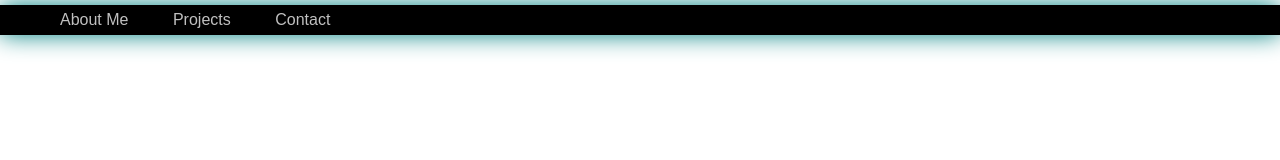
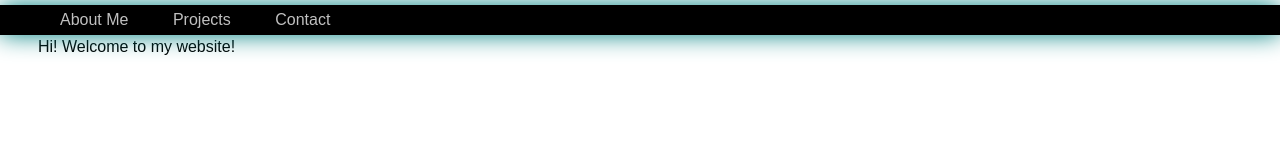
Before and after one commit to LukeNotDuke/LukeNotDuke.github.io, a plain HTML site: page index.html in a window 1280 px wide. Drawn offline with Linux system fonts and the light colour scheme.

Commit message:
Add body text!

```diff
--- a/index.html
+++ b/index.html
@@ -40,5 +40,6 @@
 			</ul>
 		</nav>
 	</header>
+	Hi! Welcome to my website!
 </body>
 </html>
```
